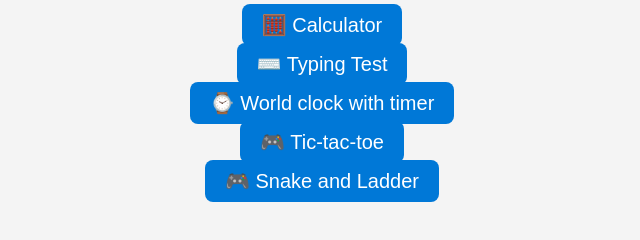
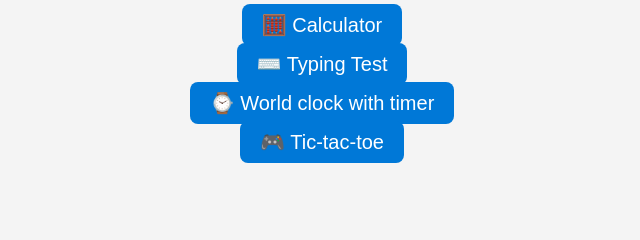
Before and after one commit to Vamja-Dev/myweb, a plain HTML site: page index.html in a window 1280 px wide. Shown: the part 152-392 px from the top of the page, without its empty margins (318-958 px from the left). Drawn offline with Linux system fonts and the light colour scheme.

Commit message:
Update index.html

```diff
--- a/index.html
+++ b/index.html
@@ -44,7 +44,6 @@
     <li><a href="type.html">⌨️ Typing Test</a></li>
     <li><a href="watch.html">⌚ World clock with timer</a></li>
     <li><a href="Tic‑tac‑toe.html">🎮 Tic‑tac‑toe </a></li>
-    <li><a href="snake and ladder.html">🎮 Snake and Ladder</a></li>
   </ul>
 </body>
 </html>
```
